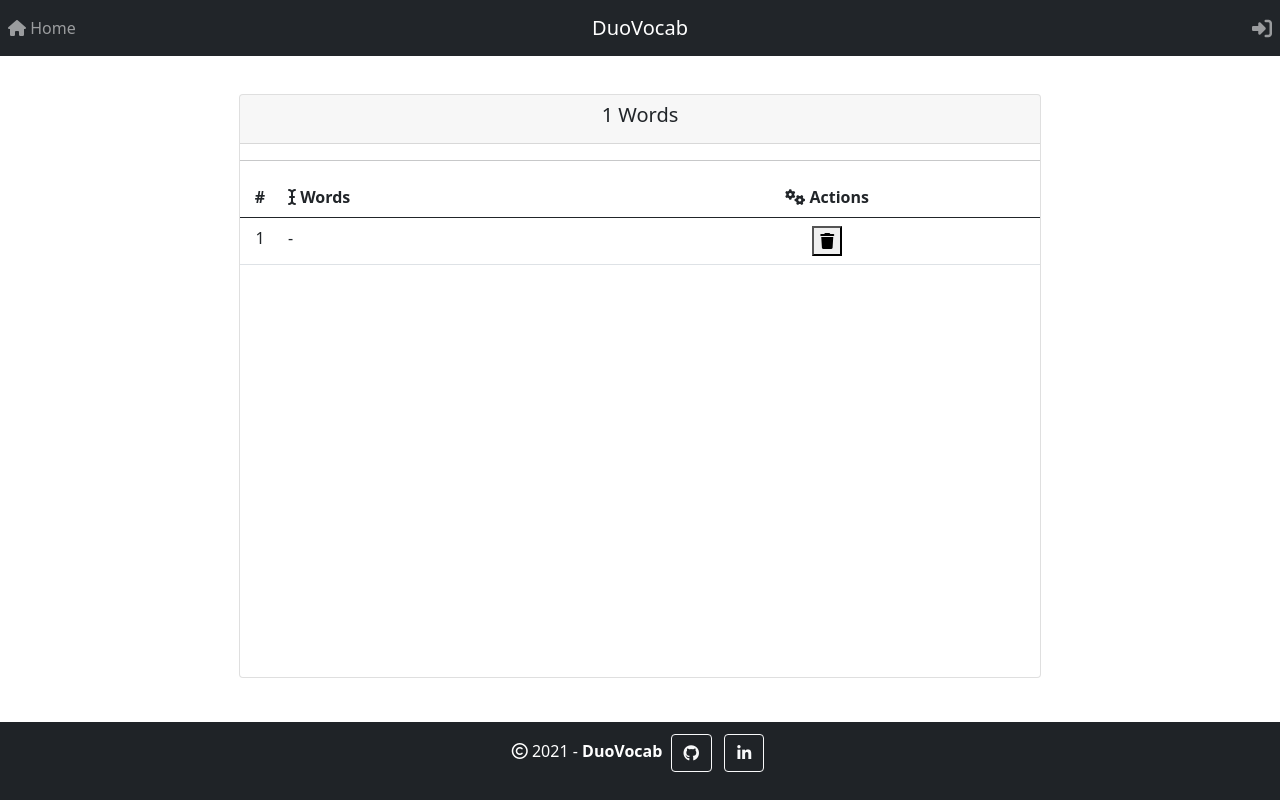
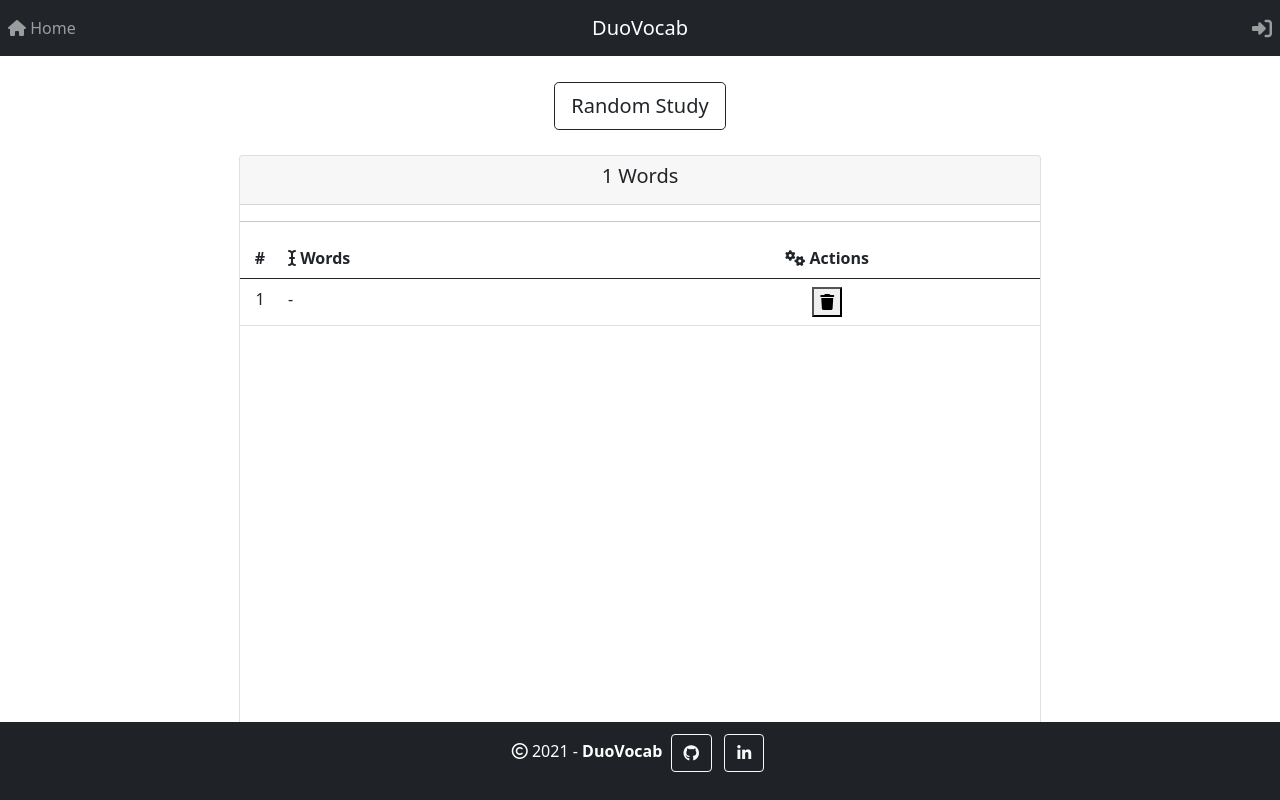
Before and after one commit to mustafaulker/DuoVocab, a Django app: template templates/known_words.html in a window 1280 px wide. Run offline with Django 3.2, Linux system fonts and the light colour scheme; tables that the repository leaves empty hold one stand-in row (values such as "Sample post"); the template is opened without the code that fills it: values that come from a table or form of the project are taken from there, most other values are stand-ins (such as "Sample title", 1, 10 or a date in 2020); data that the repository does not hold is empty; some libraries are stand-ins or nearby versions.

Commit message:
Connect known_words and flashcard pages

```diff
--- a/templates/flashcard.html
+++ b/templates/flashcard.html
@@ -7,7 +7,7 @@
         {% if card_side == "Front" %}
             <div style="margin-top: 10%">
                 <div class="d-flex justify-content-center align-items-center">
-                    <h1 class="display-4">Word</h1>
+                    <h1 class="display-4">{{ duo_user.known_words|select_language:lang_selection|random }}</h1>
                 </div>
                 <div class="d-flex justify-content-center align-items-center" style="margin-top: 10%">
                     <button class="btn btn-outline-dark btn-lg" type="submit"
@@ -22,7 +22,7 @@
                 </div>
                 <div class="d-flex justify-content-center align-items-center" style="margin-top: 10%">
                     <button class="btn btn-outline-dark btn-lg" type="submit"
-                            name="flashcard_button" value="Front">Flip Card
+                            name="flashcard_button" value="Front">Next Card
                     </button>
                 </div>
             </div>
--- a/templates/known_words.html
+++ b/templates/known_words.html
@@ -3,26 +3,29 @@
 {% block head %}<title>Known Words | DuoVocab</title>{% endblock %}
 
 {% block page_content %}
-
+    <form action="" method="POST">
+        {% csrf_token %}
         {% load custom_tags %}
         {% if duo_user != None %}
             {% if lang_selection == None %}
-            <form action="" method="POST">
-                {% csrf_token %}
                 <div style="margin-top: 10%">
                     <div class="d-flex justify-content-center align-items-center">
                         <h1 class="display-4">Please select your language</h1>
                     </div>
                     <div class="d-flex justify-content-center align-items-center" style="margin-top: 3%">
                         {% for language in duo_user.languages %}
-                            <button class="btn btn-outline-dark btn-lg" type="submit" name="button"
+                            <button class="btn btn-outline-dark btn-lg" type="submit" name="lang_selection_btn"
                                     value="{{ language }}" style="margin-left:1%;">{{ language }}</button>
                         {% endfor %}
                     </div>
                 </div>
-            </form>
             {% else %}
-            <div class="d-flex justify-content-center align-items-center" style="margin-top: 3%">
+                <div class="d-flex justify-content-center align-items-center" style="margin-top: 2%">
+                    <button class="btn btn-outline-dark btn-lg" type="submit" name="random_study_btn"
+                            value="{{ lang_selection }}">Random Study
+                    </button>
+                </div>
+                <div class="d-flex justify-content-center align-items-center" style="margin-top: 2%">
                     <div class="card">
                         <header class="card-header">
                             <p class="text-center h5">
@@ -74,8 +77,10 @@
             {% endif %}
         {% else %}
             <div class="d-flex justify-content-center align-items-center" style="margin-top: 10%">
-            <h1 class="display-6">Please Login to your <b>Duolingo</b> account on <a href="/profile">Profile</a> page.
+                <h1 class="display-6">Please Login to your <b>Duolingo</b> account on <a href="/profile">Profile</a>
+                    page.
                 </h1>
             </div>
         {% endif %}
+    </form>
 {% endblock %}
```
Also changed, not shown: DuoVocabFE/views.py (+6 -3 lines). Lines whose indentation alone changed are shown as unchanged.
